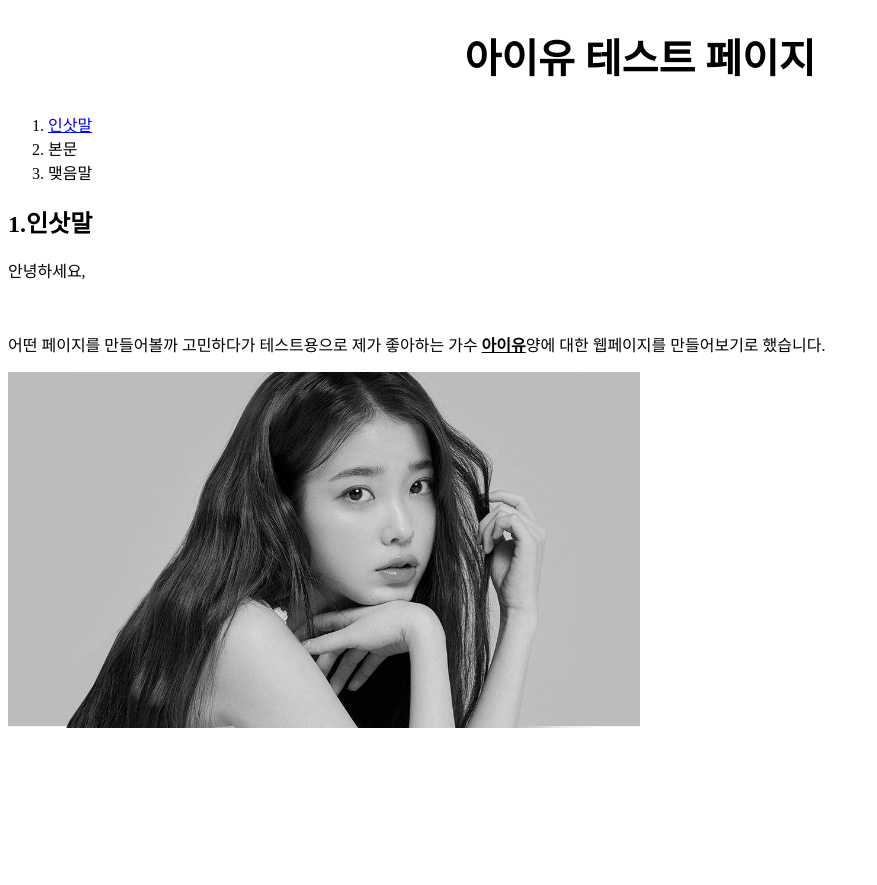
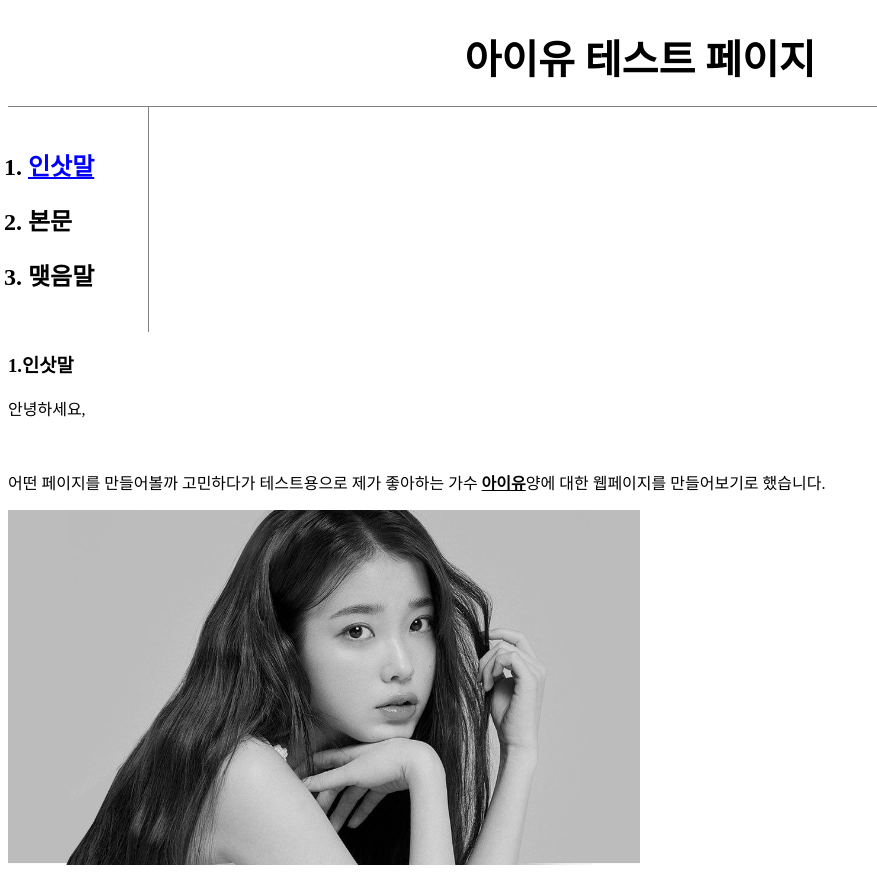
Before and after one commit to Jeongwoo-Park/Web_IU, a plain HTML site: page IU_test_220503.html in a window 1280 px wide. Shown: the whole page, without its empty margins (0-877 px from the left). Before the commit the page ends 800 px from the top, so only its background shows below. Drawn offline with Linux system fonts and the light colour scheme.

Commit message:
Add files via upload

```diff
--- a/IU_test_220503.html
+++ b/IU_test_220503.html
@@ -16,6 +16,16 @@
     h1 {
       text-align:center;
       font-size: 40px;
+      border-bottom:1px solid gray;
+      margin:0;
+      padding:20px;
+    }
+
+    ol {
+      border-right:1px solid gray;
+      width:100px;
+      margin:0;
+      padding:20px;
     }
   </style>
 </head>
@@ -24,9 +34,9 @@
 <h1><a href="index.html">아이유 테스트 페이지</a></h1>
 
 <ol>
-  <li><a href="IU_test_220503.html" id="active">인삿말</a></li>
-  <li><a href="IU_test2_220503.html">본문</a></li>
-  <li><a href="IU_test3_220503.html">맺음말</a></li>
+  <h2><li><a href="IU_test_220503.html" id="active">인삿말</a></li></h2>
+  <h2><li><a href="IU_test2_220503.html">본문</a></li></h2>
+  <h2><li><a href="IU_test3_220503.html">맺음말</a></li></h2>
 </ol>
 
 <!--
@@ -38,7 +48,7 @@
 </ol>
 -->
 
-<h2>1.인삿말</h2>
+<h3>1.인삿말</h3>
 
 <p> 안녕하세요,</p>
 
```
Also changed, not shown: IU_test2_220503.html (+13 -4 lines), IU_test3_220503.html (+13 -4 lines), index.html (+15 -4 lines).
